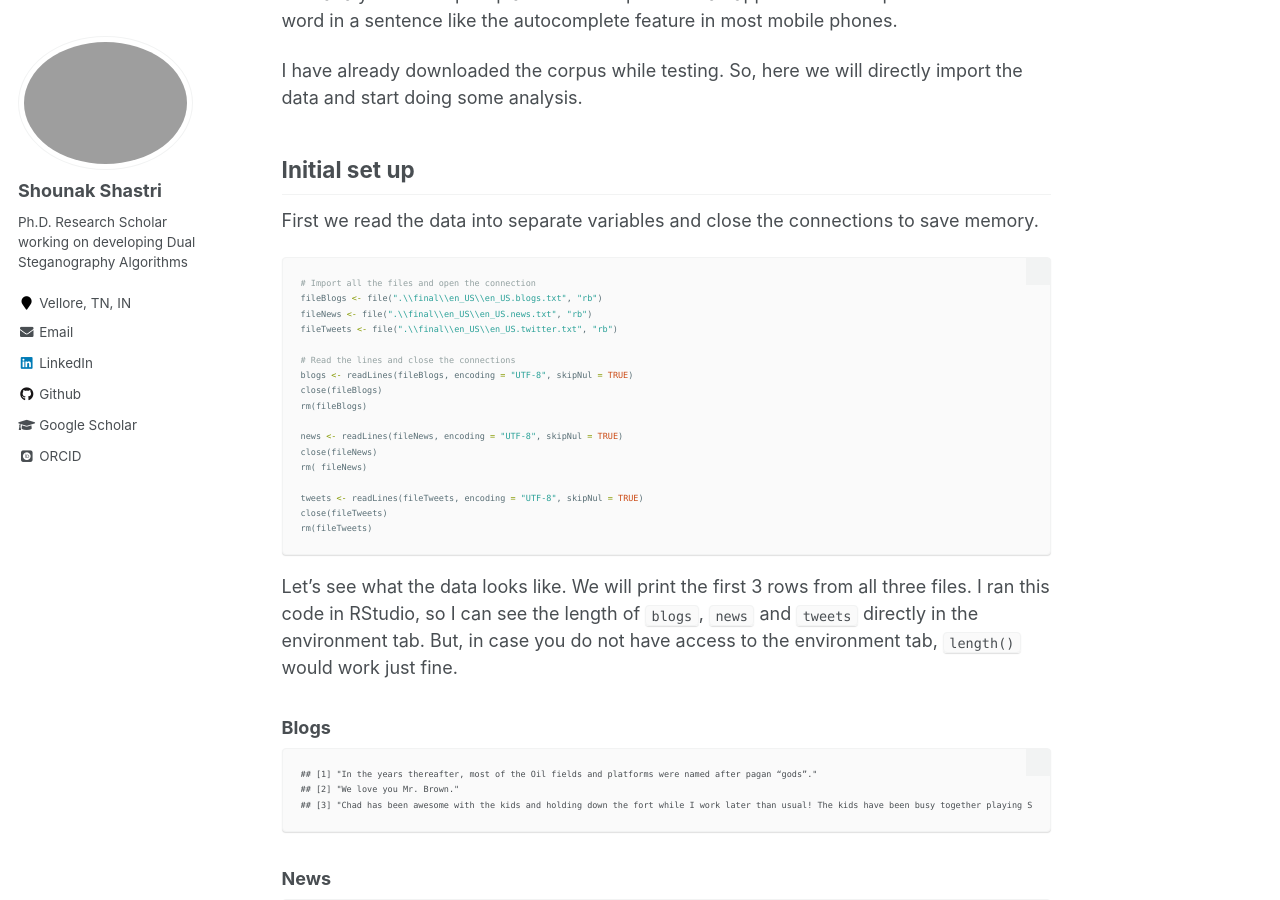
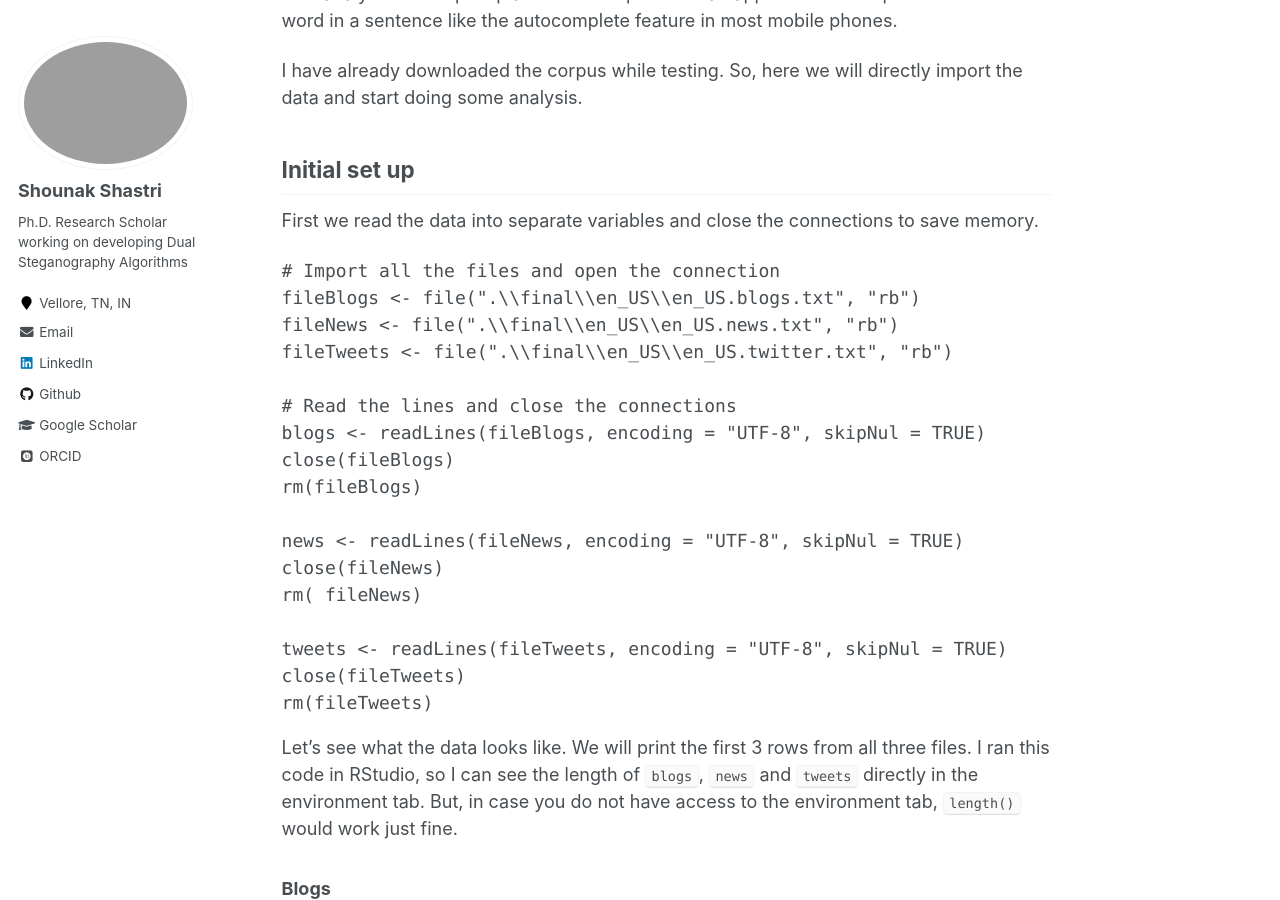
Before and after one commit to shounakshastri/shounakshastri.github.io, a Jekyll site: the page built from _NLP/WordPrediction-Part2.md, in a window 1280 px wide and 900 px high, scrolled down 850 px. Built offline with Jekyll 4.4.1, drawn with Linux system fonts in a browser that asks for light colours; some web fonts are replaced.

Commit message:
Update WordPrediction-Part2.md
Tria;

````diff
--- a/_NLP/WordPrediction-Part2.md
+++ b/_NLP/WordPrediction-Part2.md
@@ -37,7 +37,7 @@ I have already downloaded the corpus while testing. So, here we will directly im
 First we read the data into separate variables and close the connections to save memory.
 
 
-```r
+<pre>
 # Import all the files and open the connection
 fileBlogs <- file(".\\final\\en_US\\en_US.blogs.txt", "rb")
 fileNews <- file(".\\final\\en_US\\en_US.news.txt", "rb")
@@ -55,18 +55,18 @@ rm( fileNews)
 tweets <- readLines(fileTweets, encoding = "UTF-8", skipNul = TRUE)
 close(fileTweets)
 rm(fileTweets)
-```
+</pre>
 
 
 Let's see what the data looks like. We will print the first 3 rows from all three files. I ran this code in RStudio, so I can see the length of `blogs`, `news` and `tweets` directly in the environment tab. But, in case you do not have access to the environment tab, `length()` would work just fine.
 
 ### Blogs
 
-```
+<pre>
 ## [1] "In the years thereafter, most of the Oil fields and platforms were named after pagan “gods”."
 ## [2] "We love you Mr. Brown."
 ## [3] "Chad has been awesome with the kids and holding down the fort while I work later than usual! The kids have been busy together playing Skylander on the XBox together, after Kyan cashed in his $$$ from his piggy bank. He wanted that game so bad and used his gift card from his birthday he has been saving and the money to get it (he never taps into that thing either, that is how we know he wanted it so bad). We made him count all of his money to make sure that he had enough! It was very cute to watch his reaction when he realized he did! He also does a very good job of letting Lola feel like she is playing too, by letting her switch out the characters! She loves it almost as much as him."
-```
+</pre>
 
 ### News
 
````
